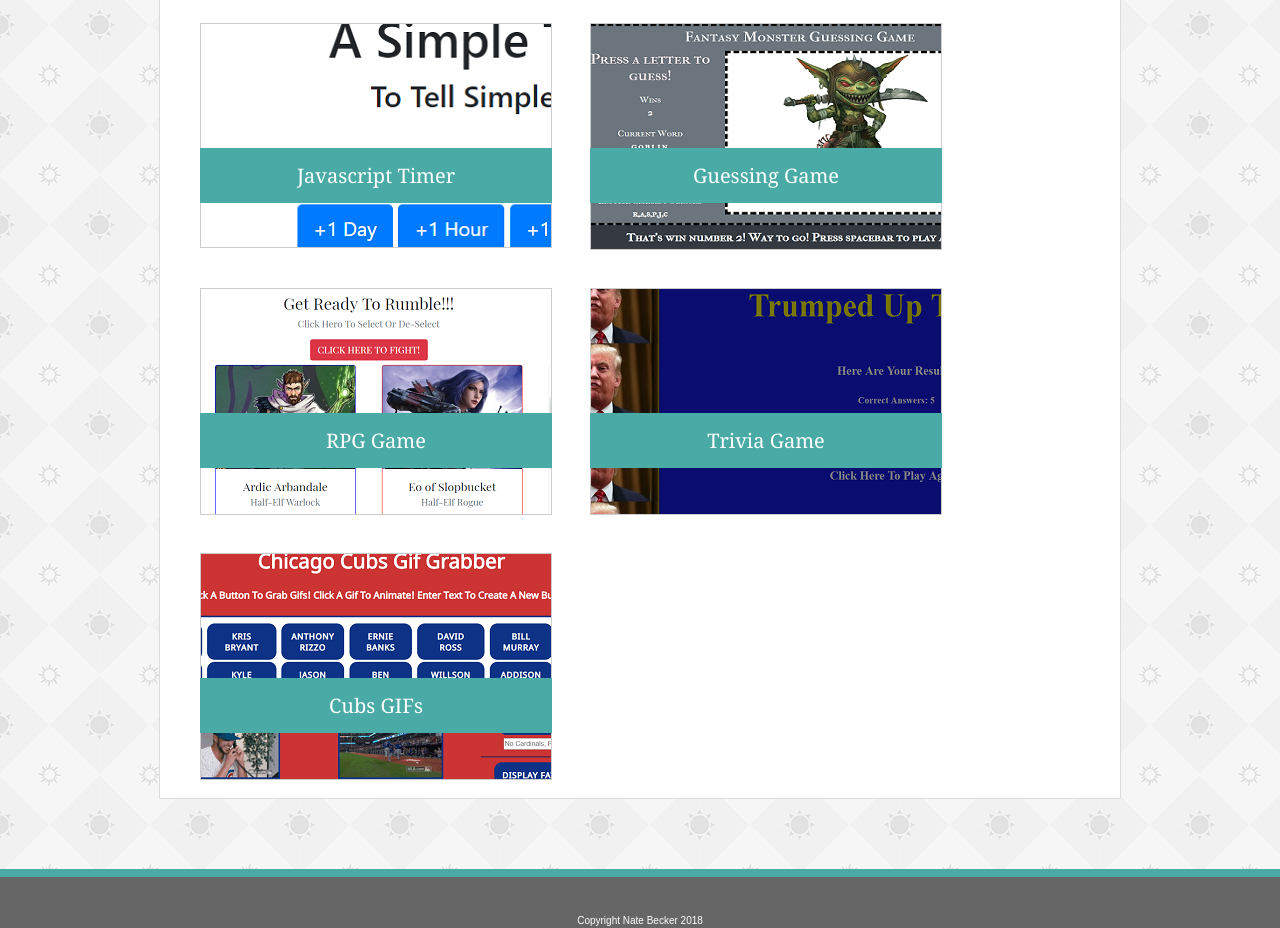
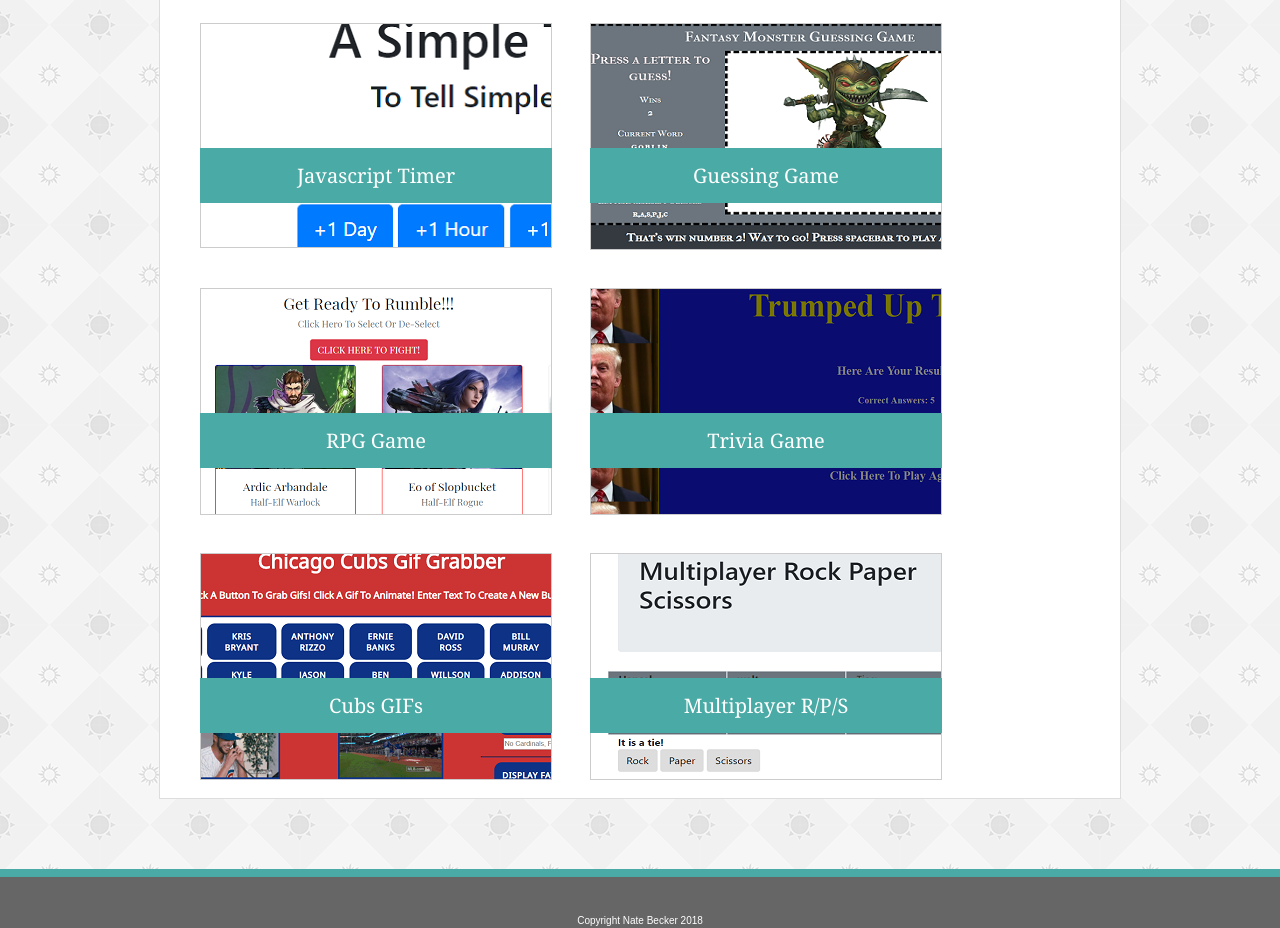
Before and after one commit to natebecker11/HW2-Basic-Portfolio-Media-Query, a plain HTML site: page portfolio.html in a window 1280 px wide. Shown: the part 275-1203 px from the top of the page. Drawn offline with Linux system fonts and the light colour scheme.

Commit message:
added rps to portfolio

```diff
--- a/portfolio.html
+++ b/portfolio.html
@@ -60,6 +60,10 @@
                     <a href="https://natebecker11.github.io/Giphy-Grabber/" target='_blank'><img alt="Cubs Gifs" class="folio-img" src="assets/images/cubs.png">
                     <p class="folio-lbl">Cubs GIFs</p>
             </a></div>
+            <div class="folio-cont">
+                <a href="https://natebecker11.github.io/RPS-Multiplayer/" target='_blank'><img alt="Multiplayer Rock Paper Scissors" class="folio-img" src="assets/images/multirps.png">
+                <p class="folio-lbl">Multiplayer R/P/S</p>
+            </a></div>
             <!-- This div ensures the main content area does not collapse due to all elements being floated -->
             <div id="clearer"></div>
 
```
Also changed, not shown: assets/images/multirps.png (added).
